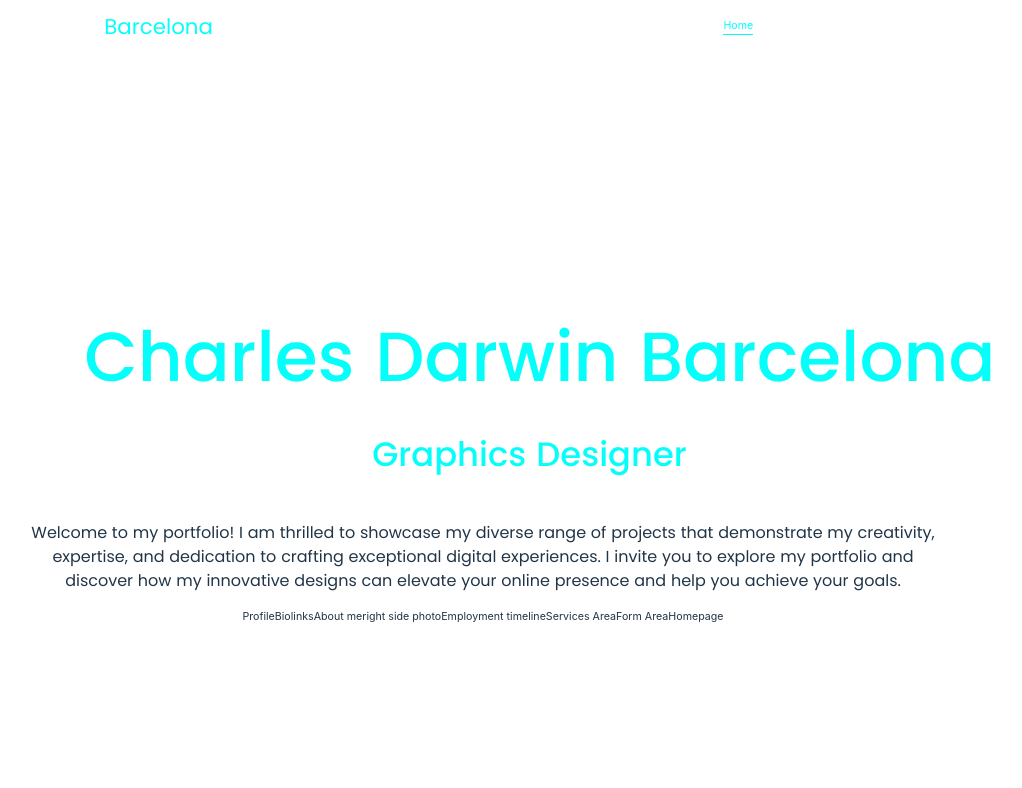
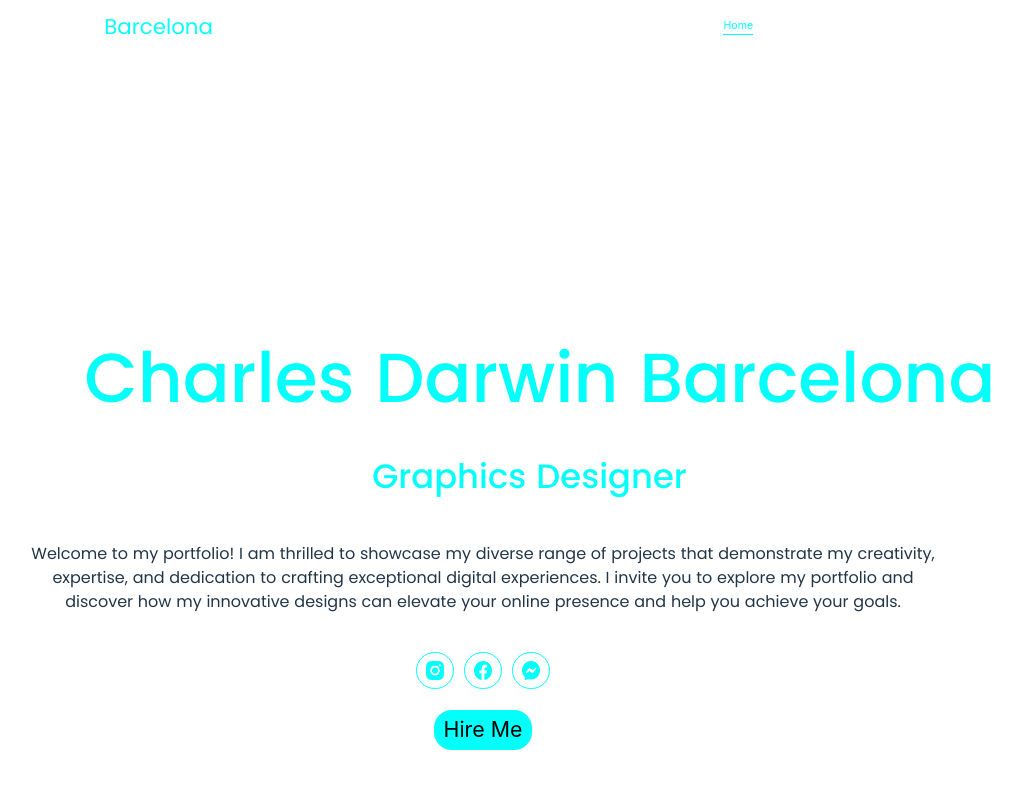
Before and after one commit to avangardewashere/cdbarcenlona, a React (Vite) app: page / in a window 1280 px wide. Shown: the top 788 px of the page, without its empty margins (157-1179 px from the left). Built offline with nearby package versions, Linux system fonts and the light colour scheme.

Commit message:
added socials button

```diff
--- a/src/component/hero/index.module.scss
+++ b/src/component/hero/index.module.scss
@@ -1,27 +1,26 @@
-.container{
-	width:100%;
+.container {
+  width: 100%;
   display: flex;
   align-items: center;
   justify-content: center;
   flex-direction: column;
-
-	.tagLine{
+   gap:24rem;
+  .tagLine {
     font-family: Poppins-bold;
-		font-size:78rem;
-		font-weight:800;
-		line-height:111rem;
-		b{
-			color:white;
+    font-size: 78rem;
+    font-weight: 800;
+    line-height: 111rem;
+    b {
+      color: white;
     }
-		color:#04FFFB;
-
+    color: #04fffb;
   }
 
-	.heroGraph{
-		p{
+  .heroGraph {
+    p {
       width: 1028rem;
-			margin-inline:auto;
-			height:81rem;
+      margin-inline: auto;
+      height: 81rem;
       text-align: center;
       font-family: Poppins;
       font-size: 18rem;
@@ -29,4 +28,37 @@
       justify-content: center;
     }
   }
+
+  .socials {
+    display: flex;
+    align-items: center;
+    gap: 12rem;
+
+    .icontainer {
+      width: 42rem;
+      height: 42rem;
+      border-radius: 50%;
+      border: 1rem solid #04fffb;
+      display: flex;
+      align-items: center;
+      justify-content: center;
+      img {
+        width: 21rem;
+        height: 21rem;
       }
+    }
+
+  }
+
+  .hireButton{
+	width:110rem;
+	height:45rem;
+	border-radius:20rem;
+	background:#04fffb;
+	color:black;
+	font-size:24rem;
+	display: flex;
+	align-items: center;
+	justify-content: center;
+  }
+}
--- a/src/component/hero/index.tsx
+++ b/src/component/hero/index.tsx
@@ -1,6 +1,10 @@
 import { memo } from "react";
 import clsx from "clsx";
 import style from "./index.module.scss";
+import instaicon from "./../../assets/images/icons/socials/instagram.png"
+import fbicon from "./../../assets/images/icons/socials/facebook.png"
+import messicon from "./../../assets/images/icons/socials/messenger.png"
+
 
 const HeroSection = memo(() => {
   return (
@@ -21,6 +25,23 @@ const HeroSection = memo(() => {
           online presence and help you achieve your goals.
         </p>
       </div>
+
+      {/* button */}
+      <div className={clsx(style.socials)}>
+        <div className={clsx(style.icontainer)}>
+          <img src={instaicon} alt="social-media-icon-charles-darwin-barcelona" />
+        </div>
+		<div className={clsx(style.icontainer)}>
+          <img src={fbicon} alt="social-media-icon-charles-darwin-barcelona" />
+        </div>
+		<div className={clsx(style.icontainer)}>
+          <img src={messicon} alt="social-media-icon-charles-darwin-barcelona" />
+        </div>
+      </div>
+
+	  <div className={clsx(style.hireButton)}>
+		Hire Me
+	  </div>
     </div>
   );
 });
--- a/src/pages/Homepage/index.tsx
+++ b/src/pages/Homepage/index.tsx
@@ -10,7 +10,8 @@ const Homepage = memo(() => {
 	<div className={clsx(style.container)}>
 		<Header />
 		<HeroSection />
-		{"Profile"}
+
+		{/* {"Profile"}
 		{"Bio"}
 		{"links"}
 
@@ -28,8 +29,8 @@ const Homepage = memo(() => {
 
 		{//
 		"Form Area"
-		}
-	  <span>Homepage</span>
+		} */}
+	  {/* <span>Homepage</span> */}
 	</div>
   );
 });
```
Also changed, not shown: src/component/profile/index.tsx (+25 -7 lines). Lines whose indentation alone changed are shown as unchanged.
